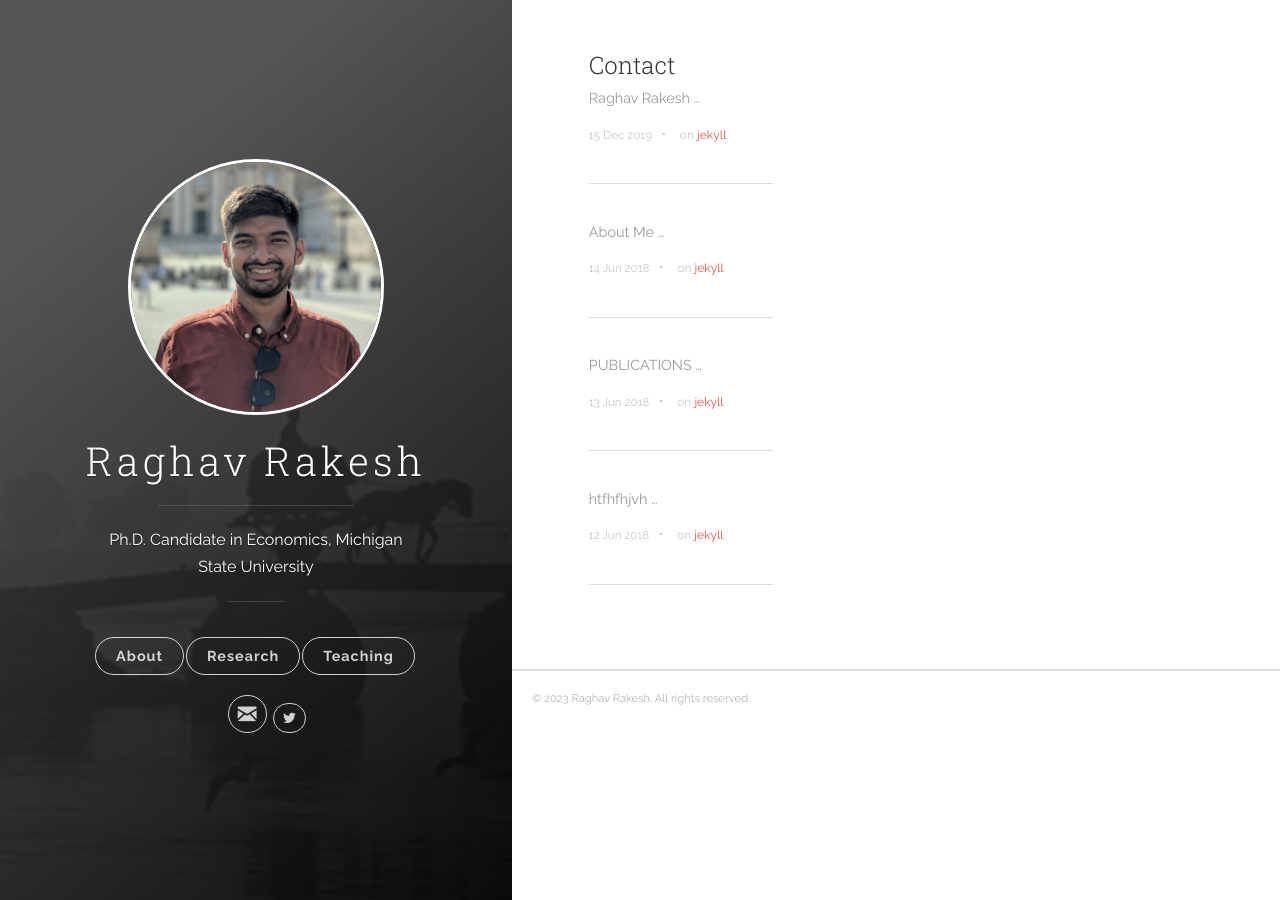
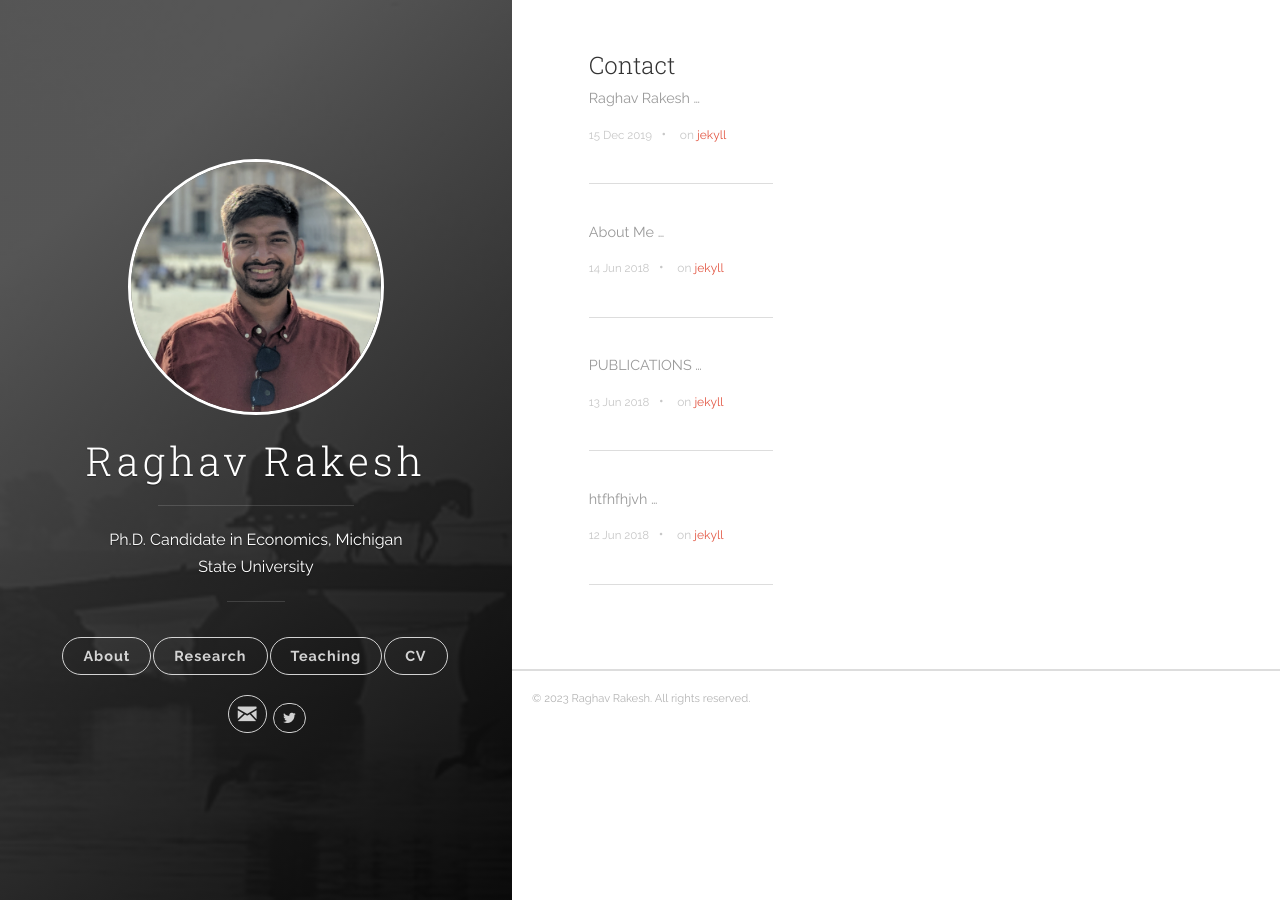
Before and after one commit to raghavrakesh/raghavrakesh.github.io, a Jekyll site: the page built from index.html, in a window 1280 px wide. Built offline with Jekyll 4.4.1, drawn with Linux system fonts in a browser that asks for light colours; the list of posts is cut into pages by our own code.

Commit message:
Update header.html

```diff
--- a/_includes/header.html
+++ b/_includes/header.html
@@ -30,12 +30,12 @@
               <li class="navigation__item"><a href="{{ site.baseurl }}/teaching" title="link to {{ site.title }} blog" class="blog-button">Teaching</a></li>
             </ul>
 
-            <!--
+
 
              <ul class="navigation">
-              <li class="navigation__item"><a href="{{ site.baseurl }}/files/CV_Anjali_P_Verma.pdf" class="blog-button">CV</a></li>
+              <li class="navigation__item"><a href="{{ site.baseurl }}/files/CV_Raghav_Rakesh.pdf" class="blog-button">CV</a></li>
             </ul>
-            -->
+
 
              <!-- <ul class="navigation">
               <li class="navigation__item"><a href="{{ site.baseurl }}/Contact" title="link to {{ site.title }} blog" class="blog-button">Contact</a></li>
```
